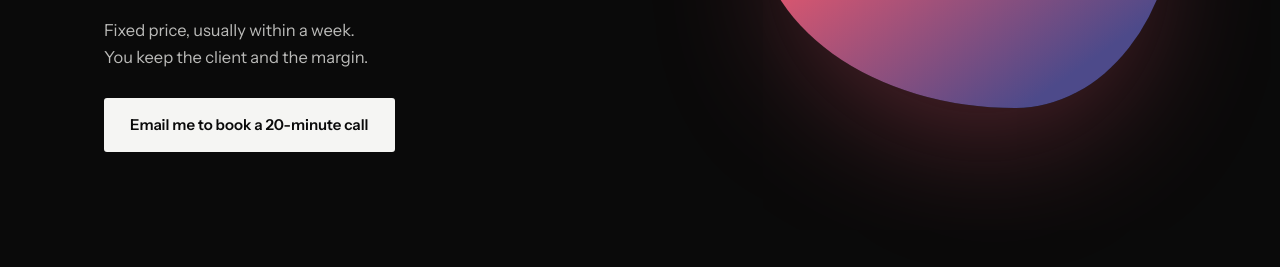
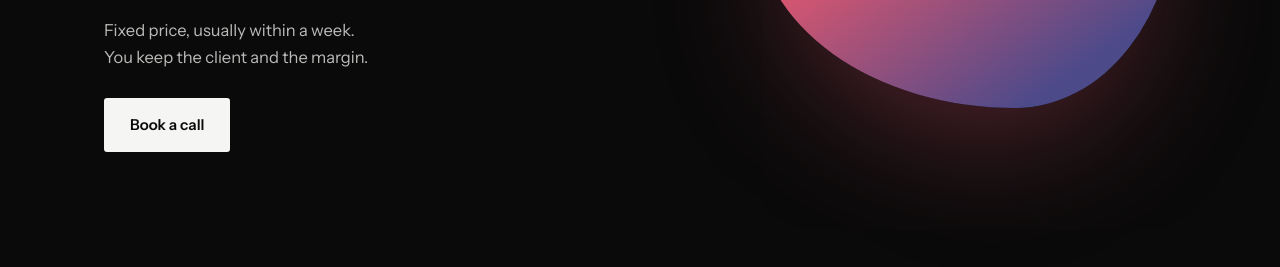
Before and after one commit to zakfutra/futraai-site, a plain HTML site: page index.html in a window 1280 px wide. Shown: the part 533-800 px from the top of the page. Drawn offline with nearby package versions, Linux system fonts and the light colour scheme; a web font is replaced by a local one.

Commit message:
Change call-to-action label to "Book a call"
Co-Authored-By: Claude Sonnet 5.5 <noreply@anthropic.com>

```diff
--- a/index.html
+++ b/index.html
@@ -41,7 +41,7 @@
         </div>
         <p class="hero-head-faint">Custom AI builds, under your name.</p>
         <p class="hero-sub">Fixed price, usually within a week. You keep the client and the margin.</p>
-        <a class="btn btn-primary" href="mailto:zak@futraai.com?subject=Scoping%20call&body=Hi%20Zak%2C%0A%0AWe%27ve%20got%20something%20in%20our%20backlog%20we%27d%20like%20built.">Email me to book a 20-minute call</a>
+        <a class="btn btn-primary" href="mailto:zak@futraai.com?subject=Scoping%20call&body=Hi%20Zak%2C%0A%0AWe%27ve%20got%20something%20in%20our%20backlog%20we%27d%20like%20built.">Book a call</a>
       </div>
       <div class="hero-graphic">
         <div class="blob"></div>
@@ -255,7 +255,7 @@
     <div class="wrap wrap-narrow">
       <p class="eyebrow">(08) Start here</p>
       <p class="statement statement-center">Got a client build you <em>can't fit in</em>?</p>
-      <a class="btn btn-primary" href="mailto:zak@futraai.com?subject=Scoping%20call&body=Hi%20Zak%2C%0A%0AWe%27ve%20got%20something%20in%20our%20backlog%20we%27d%20like%20built.">Email me to book a 20-minute call</a>
+      <a class="btn btn-primary" href="mailto:zak@futraai.com?subject=Scoping%20call&body=Hi%20Zak%2C%0A%0AWe%27ve%20got%20something%20in%20our%20backlog%20we%27d%20like%20built.">Book a call</a>
       <p class="footer-email">or email <a href="mailto:zak@futraai.com">zak@futraai.com</a></p>
     </div>
   </section>
```
